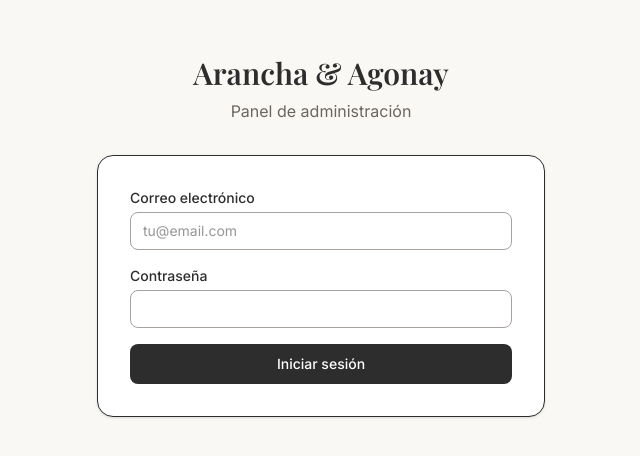
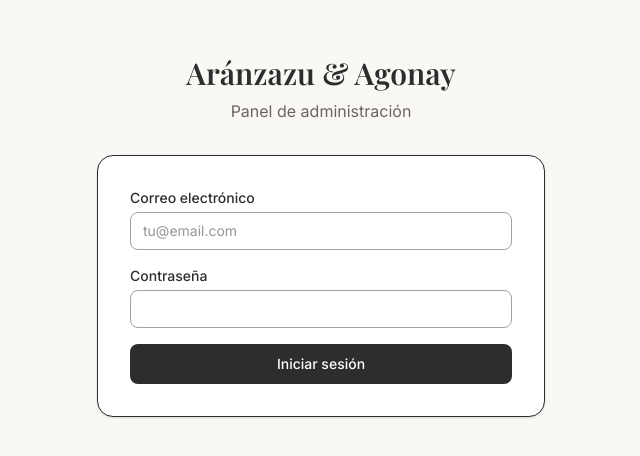
Before and after one commit to Agonay/arancha-agonay-wedding, a Next.js app: page /admin/login in a window 1280 px wide. Shown: the part 164-620 px from the top of the page, without its empty margins (319-959 px from the left). Built offline with nearby package versions, Linux system fonts and the light colour scheme; a web font is replaced by a local one.

Commit message:
Update couple name: Arancha → Aránzazu everywhere
Updated DB wedding record and all code references.

```diff
--- a/src/app/(admin)/admin/dashboard/page.tsx
+++ b/src/app/(admin)/admin/dashboard/page.tsx
@@ -13,7 +13,7 @@ export default async function DashboardPage() {
   const { data: wedding } = await supabase.from('weddings').select('id').single()
   if (!wedding) {
     await supabase.from('weddings').insert({
-      couple_names: 'Arancha & Agonay',
+      couple_names: 'Aránzazu & Agonay',
       wedding_date: '2027-05-01',
       lifecycle_state: 'planning',
     })
--- a/src/app/admin/login/page.tsx
+++ b/src/app/admin/login/page.tsx
@@ -43,7 +43,7 @@ export default function LoginPage() {
       <div className="w-full max-w-md">
         <div className="text-center mb-8">
           <h1 className="text-3xl font-serif font-semibold text-charcoal mb-2">
-            Arancha & Agonay
+            Aránzazu & Agonay
           </h1>
           <p className="text-warm-gray">Panel de administración</p>
         </div>
--- a/src/app/layout.tsx
+++ b/src/app/layout.tsx
@@ -18,7 +18,7 @@ const geistMono = Geist_Mono({
 })
 
 export const metadata: Metadata = {
-  title: 'Arancha & Agonay',
+  title: 'Aránzazu & Agonay',
   description: 'Nuestra boda',
   robots: {
     index: false,
--- a/src/app/page.tsx
+++ b/src/app/page.tsx
@@ -8,7 +8,7 @@ export default function HomePage() {
           ¡Nos casamos!
         </p>
         <h1 className="text-4xl md:text-5xl font-serif text-charcoal mb-4">
-          Arancha & Agonay
+          Aránzazu & Agonay
         </h1>
         <div className="w-16 h-px bg-sage mx-auto my-6" />
         <p className="text-warm-gray text-lg mb-8">
--- a/src/components/admin/AdminSidebar.tsx
+++ b/src/components/admin/AdminSidebar.tsx
@@ -40,7 +40,7 @@ export default function AdminSidebar() {
     <aside className="hidden w-64 flex-col border-r bg-white md:flex">
       <div className="flex h-16 items-center border-b px-6">
         <h1 className="text-lg font-serif font-semibold text-charcoal">
-          Arancha & Agonay
+          Aránzazu & Agonay
         </h1>
       </div>
       <nav className="flex-1 space-y-1 px-3 py-4">
--- a/src/components/guest/InvitationContent.tsx
+++ b/src/components/guest/InvitationContent.tsx
@@ -35,7 +35,7 @@ export default function InvitationContent({ greeting, guests, weddingDate, token
             ¡Nos casamos!
           </p>
           <h1 className="text-5xl md:text-6xl font-serif text-charcoal mb-6">
-            Arancha <span className="text-sage">&</span> Agonay
+            Aránzazu <span className="text-sage">&</span> Agonay
           </h1>
           <div className="w-16 h-px bg-sage mx-auto" />
         </div>
@@ -109,7 +109,7 @@ export default function InvitationContent({ greeting, guests, weddingDate, token
         <div className="mt-12 text-center">
           <div className="w-8 h-px bg-sage mx-auto mb-4" />
           <p className="text-xs text-warm-gray-light">
-            Con mucho cariño, Arancha & Agonay
+            Con mucho cariño, Aránzazu & Agonay
           </p>
         </div>
       </div>
--- a/src/features/invitations/actions.ts
+++ b/src/features/invitations/actions.ts
@@ -129,7 +129,7 @@ export async function ensureWedding() {
     const { data: wedding, error } = await supabase
       .from('weddings')
       .insert({
-        couple_names: 'Arancha & Agonay',
+        couple_names: 'Aránzazu & Agonay',
         wedding_date: '2027-05-01',
         lifecycle_state: 'planning',
       })
```
Also changed, not shown: 1 other file (tests, documents, lock files or other folders).
